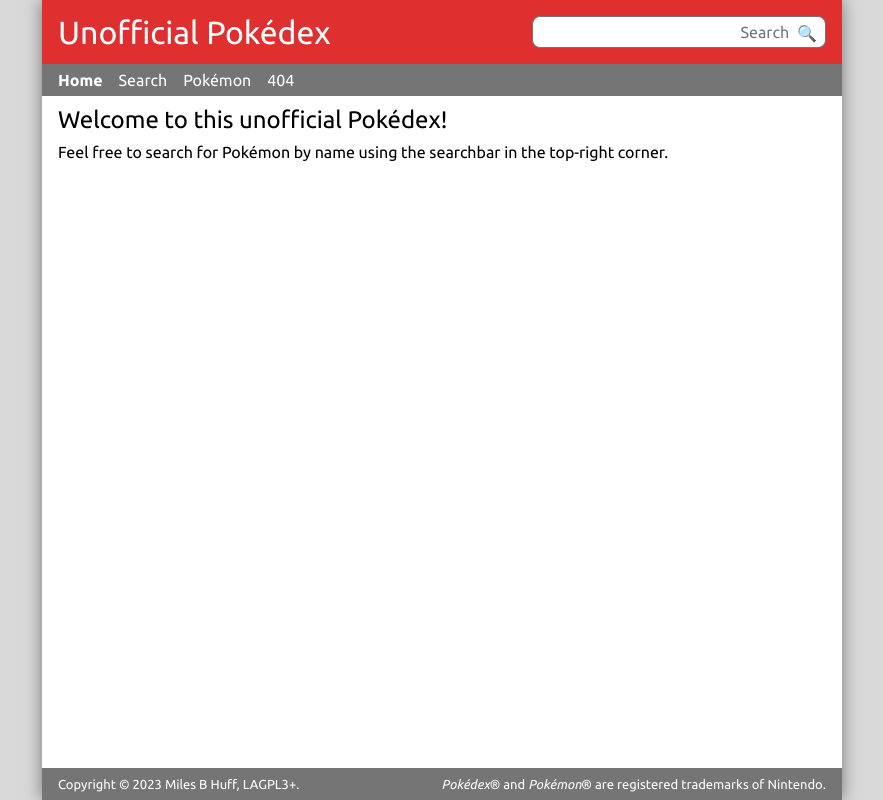
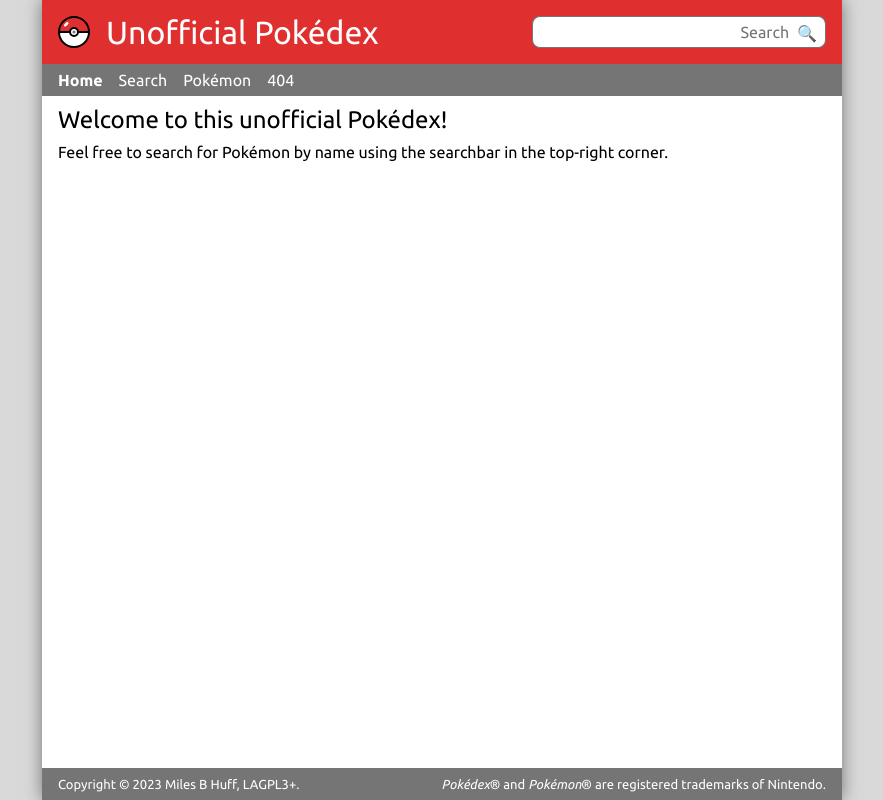
Before and after one commit to MilesBHuff/Pokedex, a React (Vite) app in the folder frontend/app/: page / in a window 1280 px wide. Shown: the whole page, without its empty margins (198-1081 px from the left). Built offline with nearby package versions, Linux system fonts and the light colour scheme.

Commit message:
Added an icon to the header

```diff
--- a/frontend/app/src/layout/header.tsx
+++ b/frontend/app/src/layout/header.tsx
@@ -4,7 +4,10 @@
 ////////////////////////////////////////////////////////////////////////////////
 export const Header = () => (
     <header>
-        <h1><Link to="/">Unofficial Pokédex</Link></h1>
+        <div className="brandmark">
+            <img src="/favicon.svg"/>
+            <h1><Link to="/">Unofficial Pokédex</Link></h1>
+        </div>
         <SearchBar />
     </header>
 );
--- a/frontend/app/src/styles/elements/_layout.scss
+++ b/frontend/app/src/styles/elements/_layout.scss
@@ -49,6 +49,18 @@
 
     padding: 1rem;
     h1 {margin: unset;}
+
+    .brandmark {
+        display: flex;
+        flex-direction: row;
+        align-items: center;
+        gap: 1rem;
+
+        img {
+            height: 2rem;
+            width: 2rem;
+        }
+    }
 
     // border-radius: $border-radius $border-radius 0 0;
 }
```
